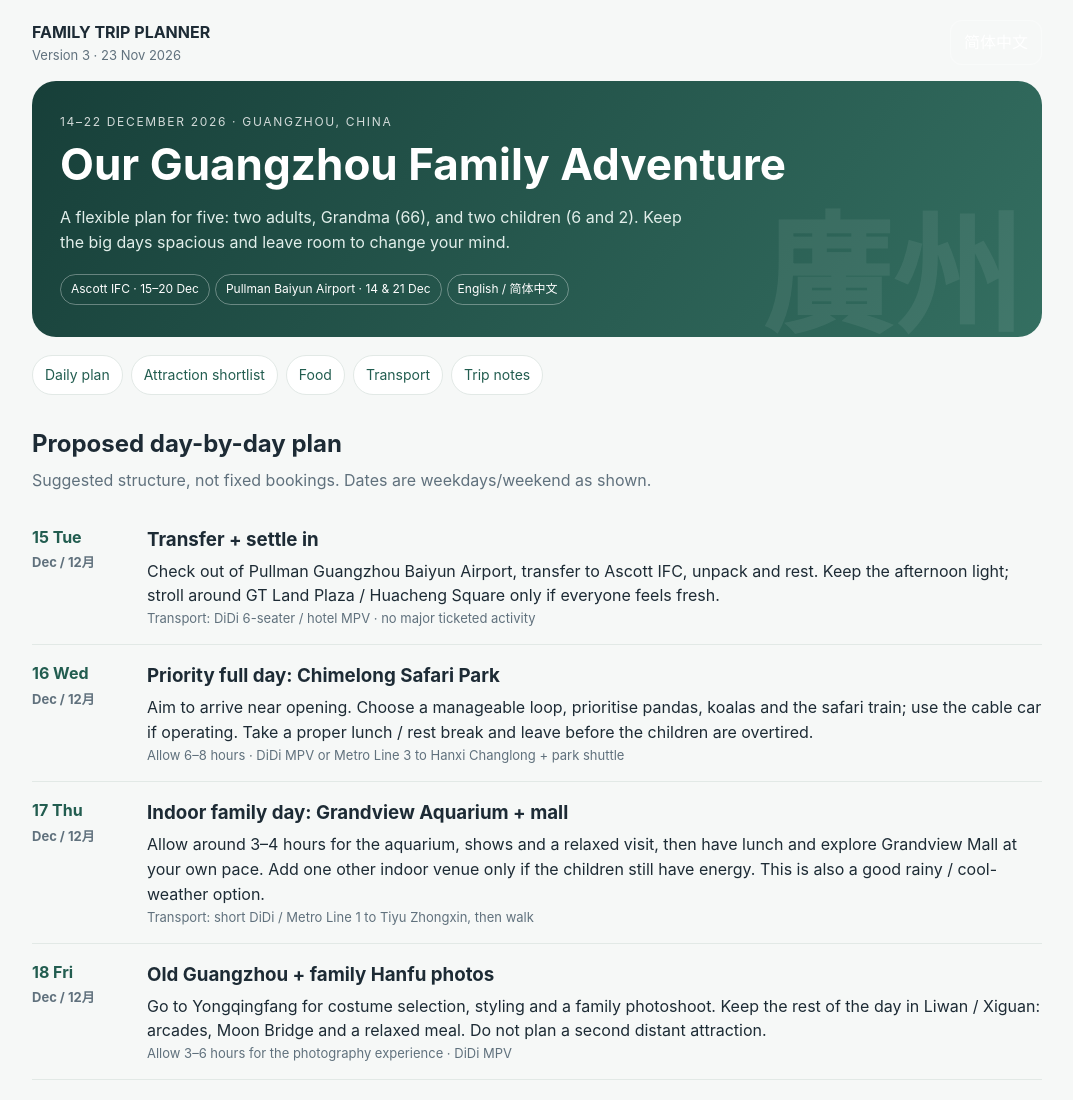
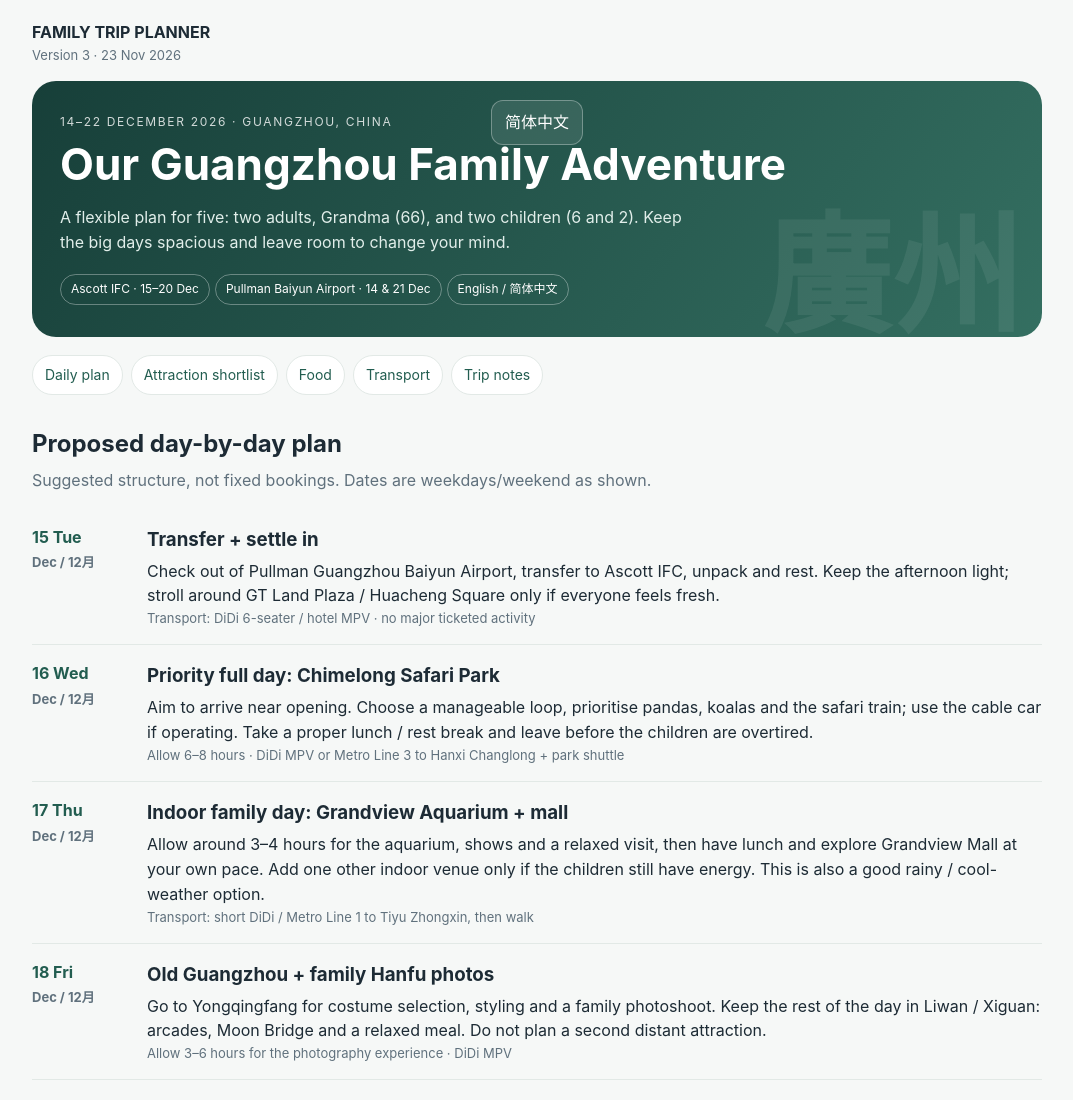
Before and after one commit to laiyinchang/2026DecGuangzhouTrip, a plain HTML site: page index.html in a window 1280 px wide. Shown: the top 1100 px of the page, without its empty margins (103-1176 px from the left). Drawn offline with Linux system fonts and the light colour scheme.

Commit message:
Update index.html

```diff
--- a/index.html
+++ b/index.html
@@ -10,10 +10,14 @@ a{color:var(--green);text-decoration:none}a:hover{text-decoration:underline}.wra
 @media(max-width:600px){.wrap{padding:13px}.hero{padding:25px 20px}.day{grid-template-columns:75px 1fr;gap:9px}.section h2{font-size:21px}}
 </style>
 </head>
- <style>
+<style>
 #langBtn {
-  position: relative !important;
-  z-index: 999999 !important;
+  position: fixed !important;
+  top: 100px !important;
+  left: 50% !important;
+  right: auto !important;
+  transform: translateX(-50%) !important;
+  z-index: 9999999 !important;
   pointer-events: auto !important;
 }
 </style>
```
